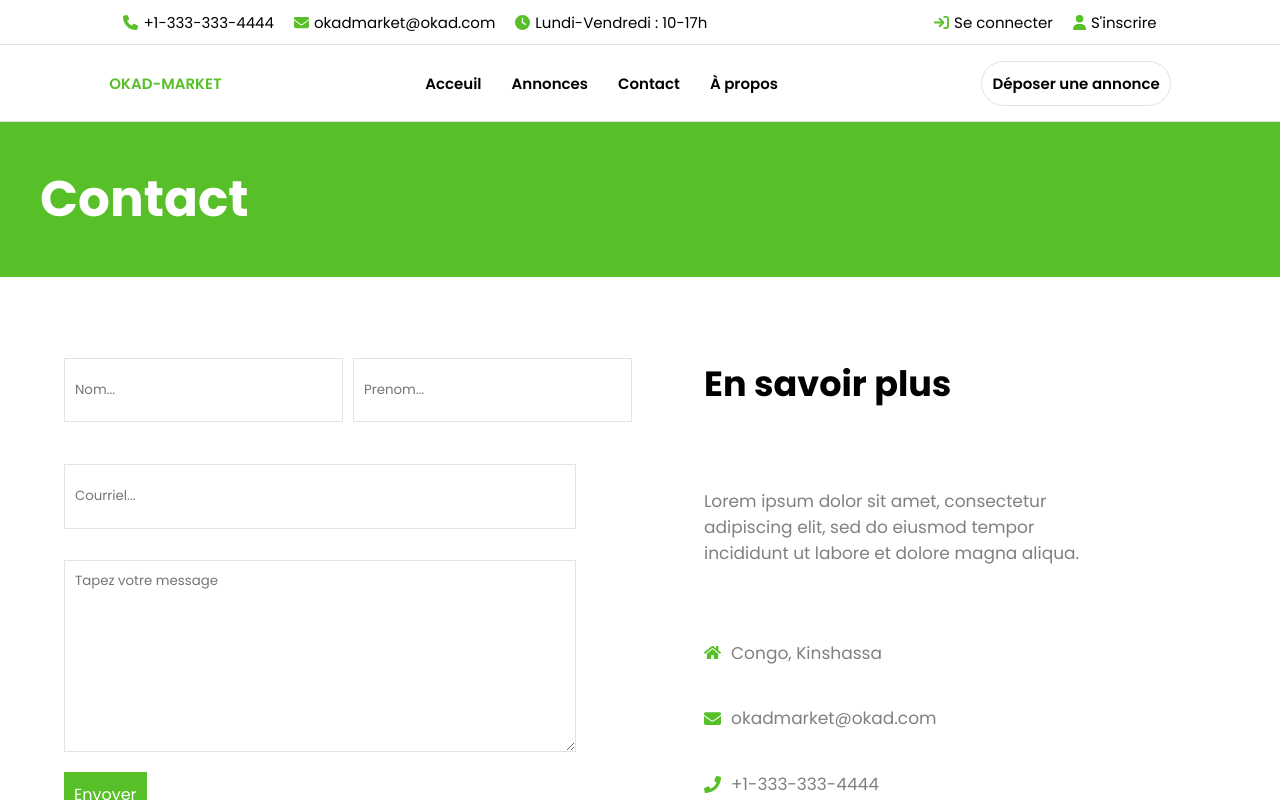
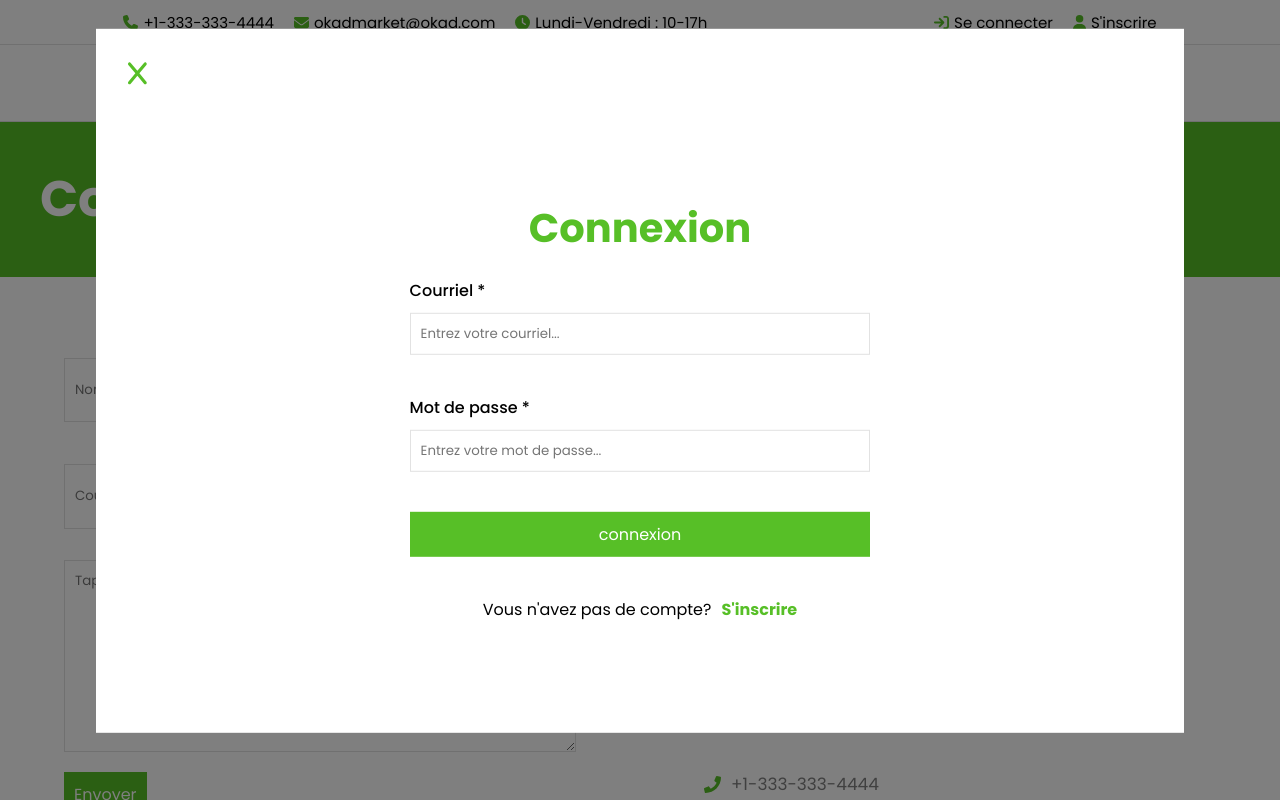
Before and after one commit to project-jered-david/okad-market, a React (Create React App) app: page /contact in a window 1280 px wide. Both pictures are taken after a click on the element "Se connecter". Shown: the top 800 px of the page. Built offline with nearby package versions, Linux system fonts and the light colour scheme.

Commit message:
page de connexion

```diff
--- /dev/null
+++ b/src/components/Modal/index.jsx
@@ -0,0 +1,50 @@
+import Box from "@mui/material/Box";
+import Modal from "@mui/material/Modal";
+import { useState } from "react";
+import { FontAwesomeIcon } from "@fortawesome/react-fontawesome";
+import { faX } from "@fortawesome/free-solid-svg-icons";
+
+const style = {
+    position: "absolute",
+    top: "30%",
+    left: "50%",
+    transform: "translate(-50%, -30%)",
+    width: "80%",
+    height: "80%",
+    bgcolor: "background.paper",
+    outline: "none",
+    boxShadow: 0,
+    p: 4,
+};
+
+const CustomModal = ({ open, setOpen, children }) => {
+    const handleClose = () => setOpen(false);
+
+    return (
+        <div>
+            <Modal
+                open={open}
+                onClose={handleClose}
+                aria-labelledby="modal-modal-title"
+                aria-describedby="modal-modal-description"
+            >
+                <Box sx={style}>
+                    <div onClick={handleClose} className="close-button">
+                        <FontAwesomeIcon
+                            icon={faX}
+                            className="icon-close-button"
+                            style={{
+                                fontWeight: "bold",
+                                fontSize: "25px",
+                                color: "#57bf27",
+                            }}
+                        />
+                    </div>
+                    {children}
+                </Box>
+            </Modal>
+        </div>
+    );
+};
+
+export default CustomModal;
--- a/src/components/Navbar/index.jsx
+++ b/src/components/Navbar/index.jsx
@@ -13,6 +13,8 @@ import { useState } from "react";
 import { useNavigate } from "react-router-dom";
 import Box from "@mui/material/Box";
 import Modal from "@mui/material/Modal";
+import SignIn from "../../pages/SignIn";
+import CustomModal from "../Modal";
 
 const style = {
     position: "absolute",
@@ -31,13 +33,14 @@ const Navbar = () => {
     const navigate = useNavigate();
     const [fix, setFix] = useState(false);
     const [open, setOpen] = useState(false);
+    const [signInOn, setSignInOn] = useState(false);
     const handleOpen = () => {
         setOpen(true);
     };
     const handleClose = () => setOpen(false);
 
     const handleSignIn = () => {
-        console.log("sign in");
+        setSignInOn(true);
     };
 
     const setFixed = () => {
@@ -51,6 +54,11 @@ const Navbar = () => {
     window.addEventListener("scroll", setFixed);
     return (
         <div className="navbar">
+            {signInOn && (
+                <CustomModal open={signInOn} setOpen={setSignInOn}>
+                    <SignIn />
+                </CustomModal>
+            )}
             <Modal
                 open={open}
                 onClose={handleClose}
@@ -144,7 +152,10 @@ const Navbar = () => {
                         </div>
                     </div>
                     <div className="right">
-                        <div className="sign-in">
+                        <div
+                            className="sign-in"
+                            onClick={() => setSignInOn(true)}
+                        >
                             <FontAwesomeIcon
                                 icon={faArrowRightToBracket}
                                 style={styles.iconColor}
--- /dev/null
+++ b/src/pages/SignIn/index.jsx
@@ -0,0 +1,47 @@
+import "./sign-in.css";
+
+const SignIn = () => {
+    return (
+        <div className="sign-in-container">
+            <div className="sign-in-wrapper">
+                <div className="title">Connexion</div>
+                <div className="input-container">
+                    <div className="email-container">
+                        <div className="email-label">Courriel *</div>
+                        <div className="email-input">
+                            <input
+                                type="text"
+                                placeholder="Entrez votre courriel..."
+                            />
+                        </div>
+                    </div>
+                    <div className="password-container">
+                        <div className="password-label">Mot de passe *</div>
+                        <div className="password-input">
+                            <input
+                                type="password"
+                                placeholder="Entrez votre mot de passe..."
+                            />
+                        </div>
+                    </div>
+
+                    <div className="connect-button">connexion</div>
+                    <div className="redirect-register">
+                        Vous n'avez pas de compte?
+                        <span
+                            style={{
+                                color: "#57bf27",
+                                cursor: "pointer",
+                                fontWeight: "bold",
+                            }}
+                        >
+                            S'inscrire
+                        </span>
+                    </div>
+                </div>
+            </div>
+        </div>
+    );
+};
+
+export default SignIn;
--- /dev/null
+++ b/src/pages/SignIn/sign-in.css
@@ -0,0 +1,98 @@
+.sign-in-container{
+    display: flex;
+    height: 100%;
+    align-items: center;
+    justify-content: center;
+
+}
+
+.sign-in-container .sign-in-wrapper{
+    display: flex;
+    flex-direction: column;
+    align-items: center;
+    width: 90%;
+    gap: 20px;
+}
+
+.sign-in-container .sign-in-wrapper .title{
+    font-size: 40px;
+    font-weight: bold;
+    color: #57bf27;
+}
+
+.sign-in-container .sign-in-wrapper .input-container{
+    display: flex;
+    flex-direction: column;
+    gap: 40px;
+    width: 50%;
+}
+
+.sign-in-container .sign-in-wrapper .input-container .email-container,
+.sign-in-container .sign-in-wrapper .input-container .password-container{
+    flex: 1;
+    display: flex;
+    flex-direction: column;
+    align-items: center;
+    justify-content: flex-start;
+    gap: 10px;
+}
+
+.sign-in-container .sign-in-wrapper .input-container .email-container .email-input,
+.sign-in-container .sign-in-wrapper .input-container .email-container .email-label,
+.sign-in-container .sign-in-wrapper .input-container .password-container .password-input,
+.sign-in-container .sign-in-wrapper .input-container .password-container .password-label{
+    display: flex;
+    width: 100%;
+}
+
+.sign-in-container .sign-in-wrapper .input-container .email-container .email-label,
+.sign-in-container .sign-in-wrapper .input-container .password-container .password-label{
+    font-weight: 500;
+}
+
+.sign-in-container .sign-in-wrapper .input-container .email-container .email-input input,
+.sign-in-container .sign-in-wrapper .input-container .password-container .password-input input{
+    flex: 1;
+    padding: 10px;
+    border: .5px solid #e2e2e2;
+}
+
+.sign-in-container .sign-in-wrapper .input-container .email-container .email-input input:focus,
+.sign-in-container .sign-in-wrapper .input-container .password-container .password-input input:focus{
+    outline: none;
+}
+.sign-in-container .sign-in-wrapper .input-container .connect-button{
+    background-color: #57bf27;
+    text-align: center;
+    color: #fff;
+    padding: 10px;
+    cursor: pointer;
+}
+
+.sign-in-container .sign-in-wrapper .input-container .redirect-register{
+    display: flex;
+    align-items: center;
+    justify-content: center;
+    gap: 10px;
+}
+
+/* On screens that are 680px or less*/
+@media screen and (max-width: 680px) {
+    .sign-in-container .sign-in-wrapper{
+        width: 100%;
+    }
+    .sign-in-container .sign-in-wrapper .input-container{
+        width: 100%;
+    }
+
+    .sign-in-container .sign-in-wrapper .input-container .email-container .email-input,
+    .sign-in-container .sign-in-wrapper .input-container .email-container .email-label,
+    .sign-in-container .sign-in-wrapper .input-container .password-container .password-input,
+    .sign-in-container .sign-in-wrapper .input-container .password-container .password-label{
+        width: 100%;
+    }
+
+    .sign-in-container .sign-in-wrapper .input-container .redirect-register{
+        font-size: 15px;
+    }
+}
```
